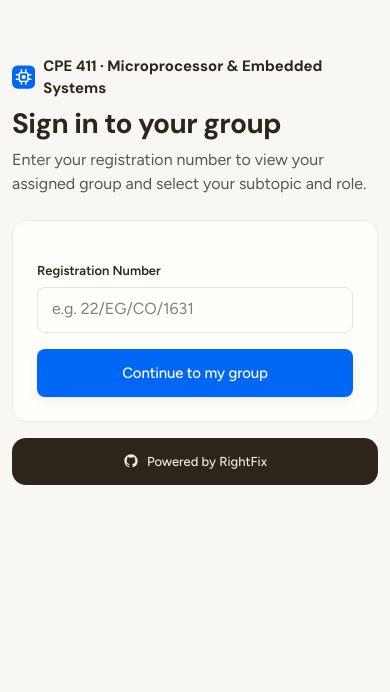
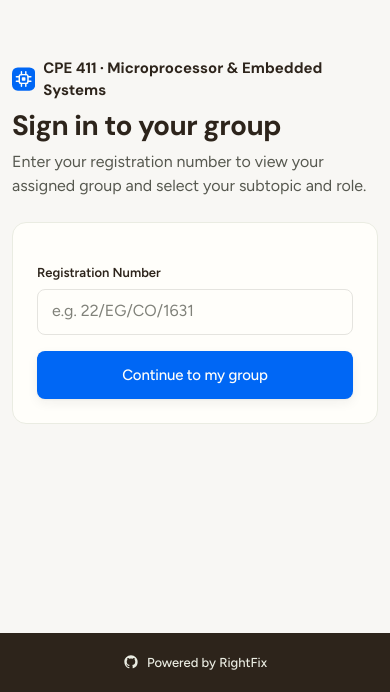
Before and after one commit to RightFix/CPE411-group, a React (Vite) app: page / in a window 390 px wide. Shown: the part 152-844 px from the top of the page. Built offline with nearby package versions, Linux system fonts and the light colour scheme.

Commit message:
style(footer): make dark footer full-bleed edge-to-edge

```diff
--- a/src/App.css
+++ b/src/App.css
@@ -2216,14 +2216,21 @@
 }
 
 .footer {
+  width: 100%;
   display: flex;
   align-items: center;
   justify-content: center;
-  padding: 14px 20px;
-  border-radius: var(--radius-md);
+  padding: 20px var(--space-md) max(20px, env(safe-area-inset-bottom));
+  margin-top: auto;
   background-color: var(--color-ink);
   color: var(--color-on-ink);
   font-size: 13px;
+}
+
+@media (max-width: 767px) {
+  .page--has-bottom-bar + .footer {
+    padding-bottom: calc(88px + env(safe-area-inset-bottom));
+  }
 }
 
 .footer-link {
```
Also changed, not shown: src/App.tsx (+9 -5 lines).
